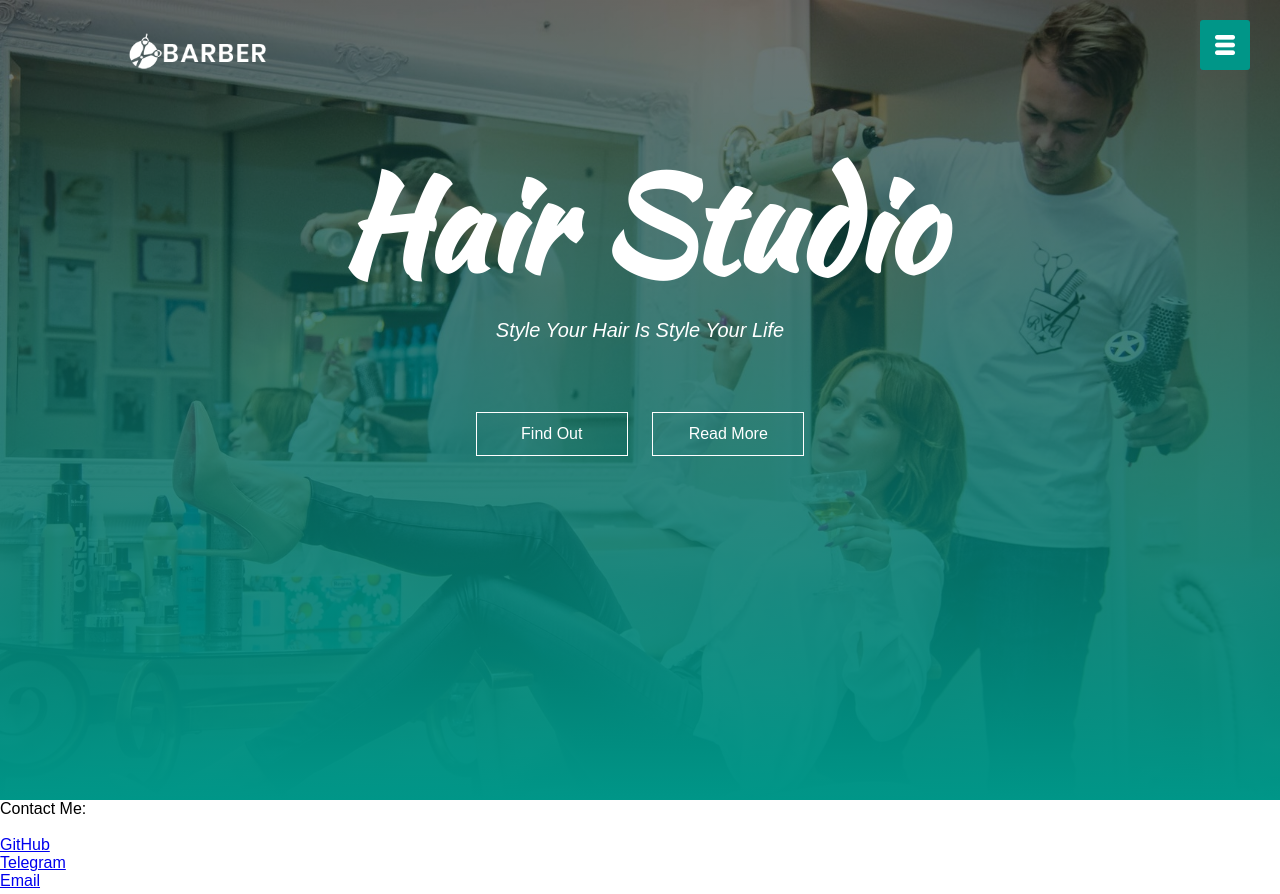
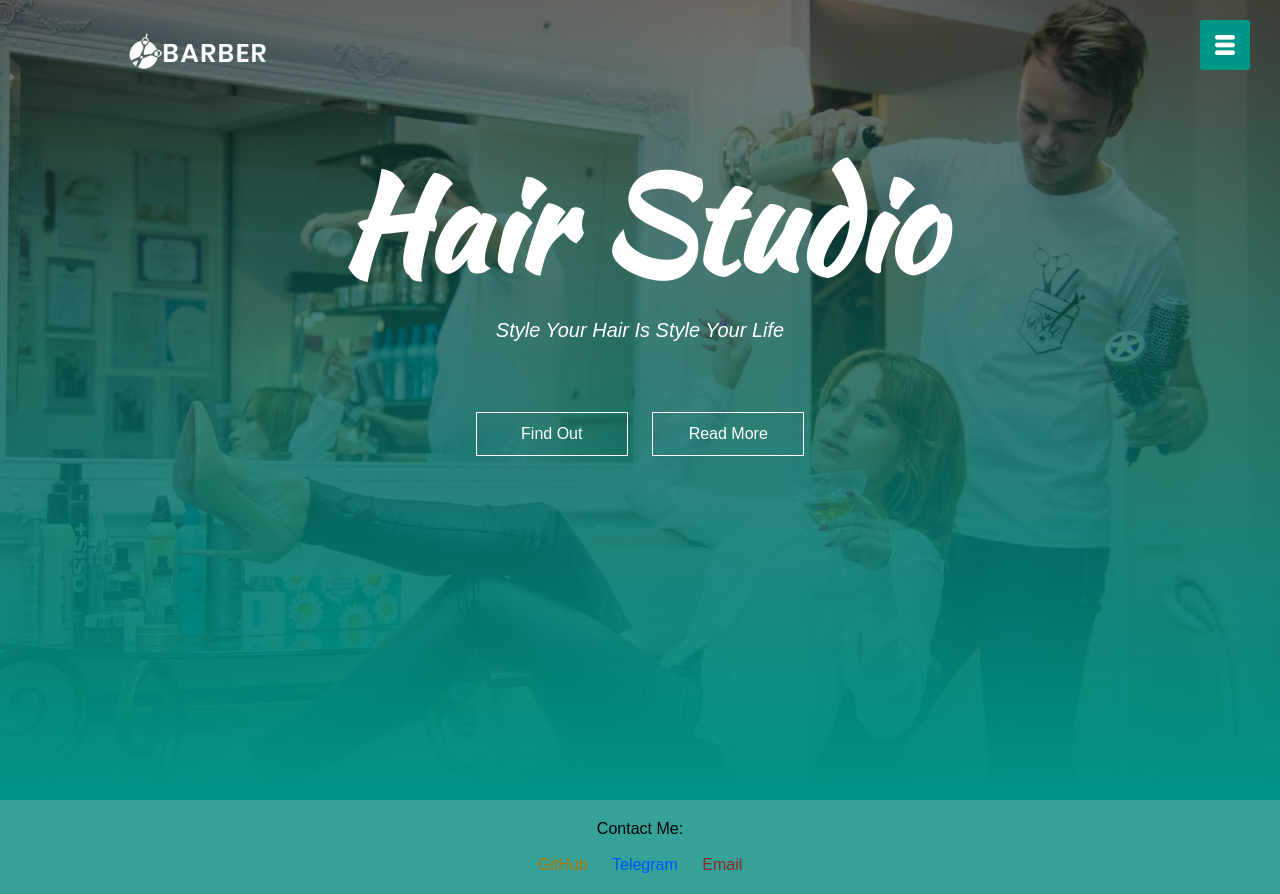
Before and after one commit to Jawadsandouk/Barber-shop, a plain HTML site: page index.html in a window 1280 px wide. Drawn offline with Linux system fonts and the light colour scheme; files whose address does not match are found by name.

Commit message:
Update style.css

```diff
--- a/style.css
+++ b/style.css
@@ -102,3 +102,38 @@ nav ul li a{
         margin: 20px auto;
     }
 }
+footer {
+    background-color: #35a197;
+    padding: 20px;
+    text-align: center;
+}
+
+footer ul {
+    list-style-type: none;
+    margin: 0;
+    padding: 0;
+}
+
+footer li {
+    display: inline-block;
+    margin: 0 10px;
+}
+
+footer a {
+    color: #000000;
+    text-decoration: none;
+}
+
+footer a:hover {
+    color: #666;
+}
+
+#git {
+    color: rgb(176, 115, 0);
+}
+#tel {
+    color: rgb(0, 85, 255);
+}
+#email {
+    color: rgb(142, 39, 39);
+}
```
